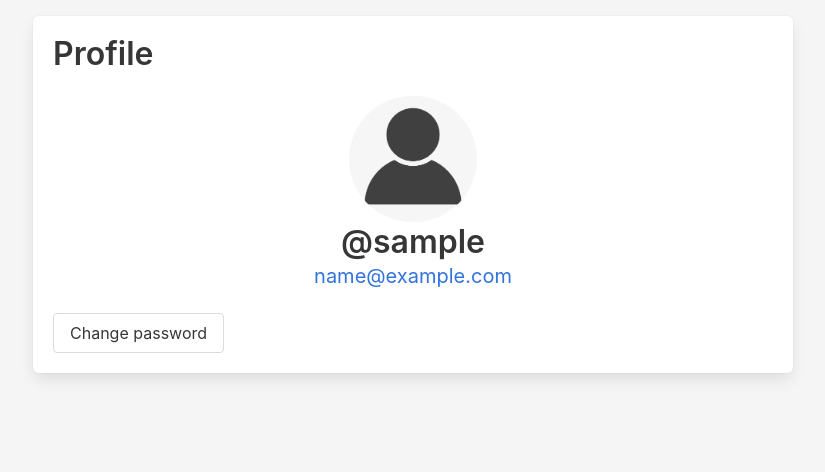
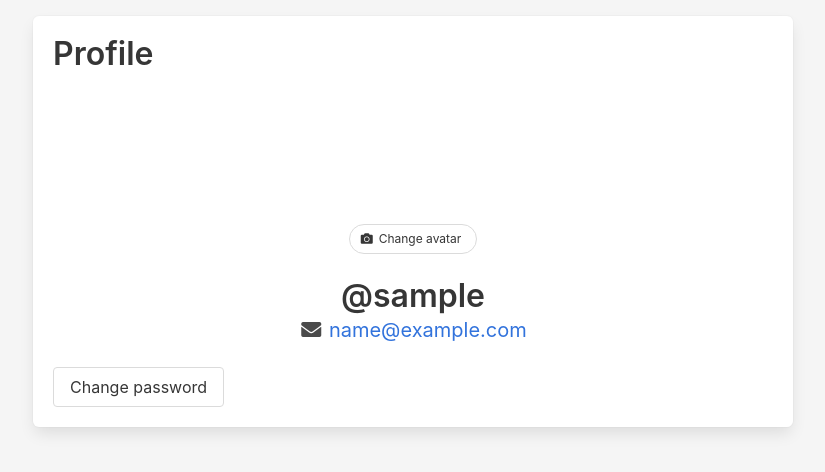
Before and after one commit to martinlehoux/django_bike, a Django app: page /accounts/profile/ in a window 1280 px wide. Shown: the part 56-528 px from the top of the page, without its empty margins (227-1052 px from the left). Run offline with Django 3.2, Linux system fonts and the light colour scheme; the visitor is signed in with stand-in values (Sample User, id 1); parts of the project's set-up code (start-up, migrations or seed data) failed here and were passed over; some libraries are stand-ins or nearby versions.

Commit message:
feat - Upload avatar

```diff
--- /dev/null
+++ b/apps/account/forms.py
@@ -0,0 +1,9 @@
+from django import forms
+
+from .models import Profile
+
+
+class AvatarForm(forms.ModelForm):
+    class Meta:
+        model = Profile
+        fields = ["avatar"]
--- /dev/null
+++ b/apps/account/templates/auth/avatar_upload_modal.html
@@ -0,0 +1,14 @@
+<div class="modal" id="avatar-upload-modal">
+  <div class="modal-background"></div>
+  <div class="modal-content">
+    <form method="post" class="box" enctype="multipart/form-data" action="{% url 'avatar-upload' %}">{% csrf_token %}
+      <h1 class="title">Change avatar</h1>
+      {% include "form.html" with action="Upload" form=avatar_form %}
+      <div class="field is-grouped">
+        <p class="control">
+          <button type="button" class="button" value="avatar-upload-modal" name="modal-close">Cancel</button>
+        </p>
+      </div>
+    </form>
+  </div>
+</div>
--- a/apps/account/templates/auth/user_detail.html
+++ b/apps/account/templates/auth/user_detail.html
@@ -6,13 +6,19 @@
 <div class="box">
   <h1 class="title">Profile</h1>
   <div class="columns is-centered">
-    <div class="column is-half">
+    <div class="column is-half is-centered">
       <figure class="image is-128x128 container">
-        <img src="{% static 'images/default-user.png' %}" class="is-rounded">
+        <img src="{{ user.profile.avatar.url }}" class="is-rounded">
       </figure>
+      <div class="buttons is-centered">
+        <button class="button is-rounded is-small" value="avatar-upload-modal" name="modal-open">
+          <span class="icon"><i class="fas fa-camera"></i></span>
+          <span>Change avatar</span>
+        </button>
+      </div>
       <h2 class="title has-text-centered">@{{ user.username }}</h2>
       <h3 class="subtitle has-text-centered">
-        {% comment %} <span class="icon"><i class="fa fas-enveloppe"></i></span> {% endcomment %}
+        <span class="icon"><i class="fas fa-envelope"></i></span>
         <a href="mailto:{{ user.email }}">{{ user.email }}</a>
       </h3>
     </div>
@@ -23,4 +29,5 @@
     </p>
   </div>
 </div>
+{% include 'auth/avatar_upload_modal.html' %}
 {% endblock content %}
--- a/apps/account/urls.py
+++ b/apps/account/urls.py
@@ -5,6 +5,7 @@
 
 urlpatterns = [
     path("profile/", views.ProfileView.as_view(), name="profile"),
+    path("profile/avatar", views.AvatarUploadView.as_view(), name="avatar-upload"),
     path(
         "password_change/done/",
         views.PasswordChangeDoneView.as_view(),
--- a/apps/account/views.py
+++ b/apps/account/views.py
@@ -1,5 +1,6 @@
 from django.shortcuts import redirect
-from django.views.generic import DetailView
+from django.urls import reverse_lazy
+from django.views.generic import DetailView, UpdateView, FormView
 from django.contrib.auth import get_user, get_user_model
 from django.contrib.auth.mixins import LoginRequiredMixin
 from django.contrib import messages
@@ -13,6 +14,9 @@
 
 from apps.notification import notify
 
+from .forms import AvatarForm
+from .models import Profile
+
 User = get_user_model()
 
 
@@ -21,6 +25,19 @@
 
     def get_object(self, queryset=None):
         return get_user(self.request)
+
+    def get_context_data(self, **kwags):
+        context = super().get_context_data(**kwags)
+        context["avatar_form"] = AvatarForm(instance=self.request.user)
+        return context
+
+
+class AvatarUploadView(LoginRequiredMixin, UpdateView):
+    form_class = AvatarForm
+    success_url = reverse_lazy("profile")
+
+    def get_object(self, queryset=None):
+        return get_user(self.request).profile
 
 
 class PasswordChangeDoneView(PasswordChangeDoneView):
--- a/pyproject.toml
+++ b/pyproject.toml
@@ -26,6 +26,7 @@
 django_coverage_plugin = "^1.8.0"
 pytest-asyncio = "^0.14.0"
 django-redis = "^4.12.1"
+Pillow = "^7.2.0"
 
 [tool.poetry.dev-dependencies]
 black = "^19.10b0"
```
Also changed, not shown: 1 other file.
